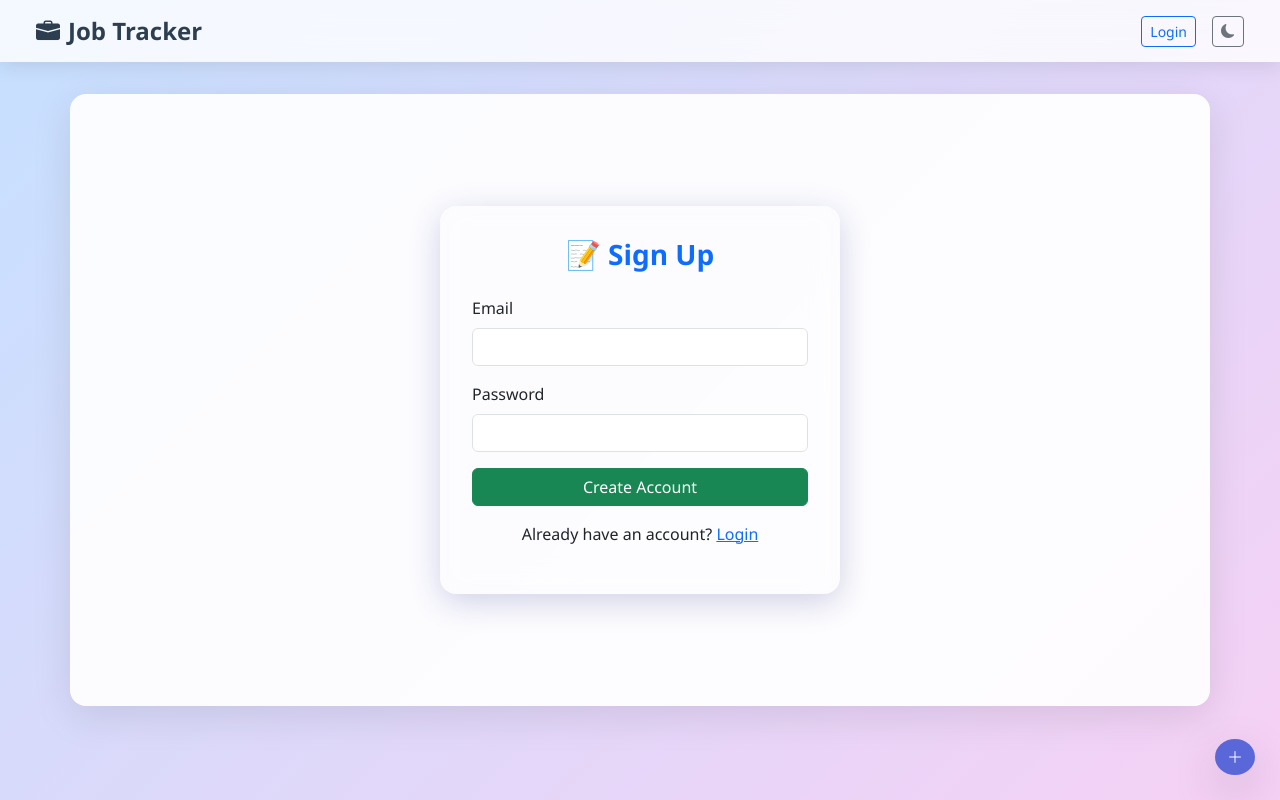
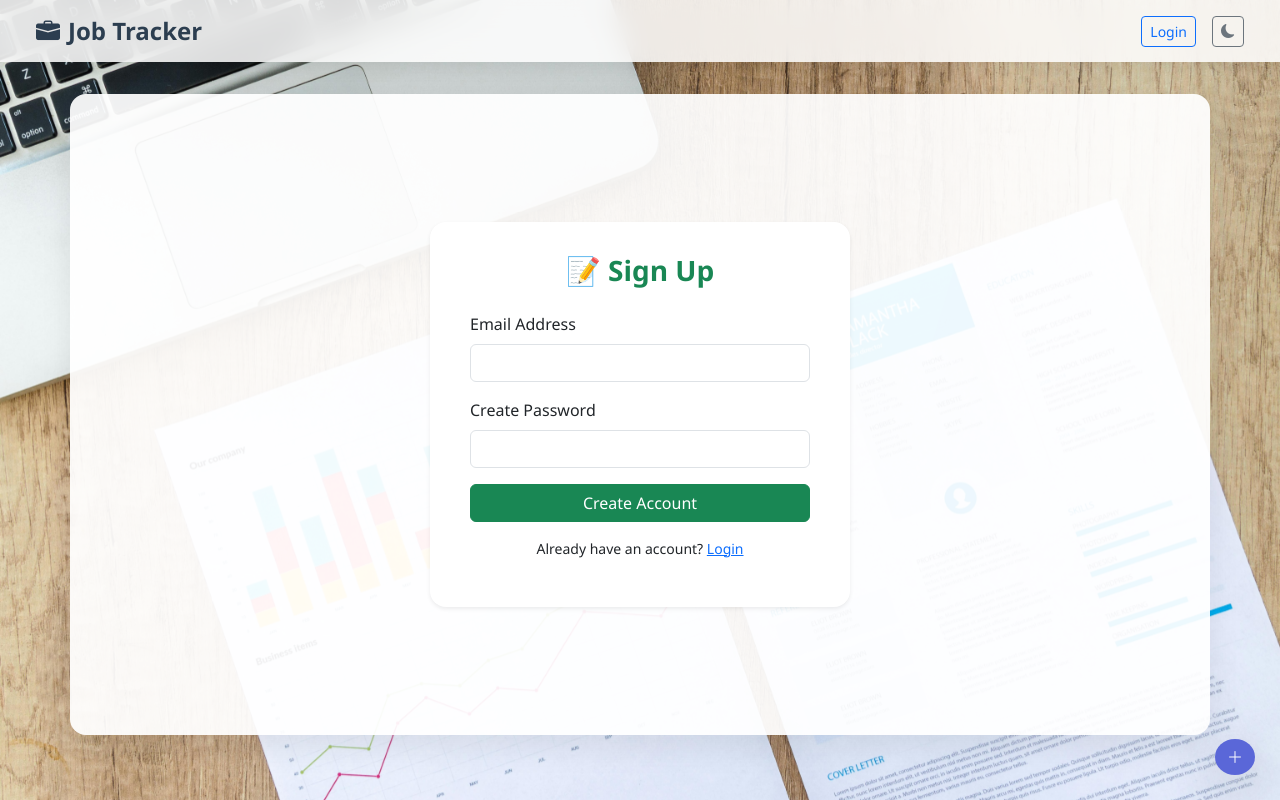
Before and after one commit to YaswanthSai2203/job-tracker, a Flask app: page /auth/signup in a window 1280 px wide. Run offline with Flask 3, Linux system fonts and the light colour scheme.

Commit message:
Enhanced site

```diff
--- a/templates/auth/signup.html
+++ b/templates/auth/signup.html
@@ -4,40 +4,42 @@
 
 <style>
   .auth-container {
-    max-width: 400px;
-    margin: 5rem auto;
-    padding: 2rem;
-    background: rgba(255, 255, 255, 0.1);
-    backdrop-filter: blur(15px);
+    max-width: 420px;
+    margin: 6rem auto;
+    padding: 2rem 2.5rem;
+    background: rgba(255, 255, 255, 0.8);
     border-radius: 1rem;
-    box-shadow: 0 8px 32px rgba(31, 38, 135, 0.2);
-    color: var(--bs-body-color);
+    box-shadow: 0 12px 28px rgba(0, 0, 0, 0.12);
+    backdrop-filter: blur(12px);
+    animation: fadeIn 0.6s ease-in;
   }
+
   .auth-container h3 {
     font-weight: 700;
-    color: var(--bs-primary);
+    color: var(--bs-success);
   }
-  body {
-    background: linear-gradient(135deg, #c6e0ff, #f6d1f5);
-    min-height: 100vh;
+
+  @keyframes fadeIn {
+    from { opacity: 0; transform: translateY(30px); }
+    to { opacity: 1; transform: translateY(0); }
   }
 </style>
 
-<div class="auth-container">
+<div class="auth-container bg-white shadow-sm">
   <h3 class="text-center mb-4">📝 Sign Up</h3>
   <form method="POST">
     <div class="mb-3">
-      <label for="email" class="form-label">Email</label>
+      <label for="email" class="form-label">Email Address</label>
       <input type="email" name="email" id="email" class="form-control" required>
     </div>
     <div class="mb-3">
-      <label for="password" class="form-label">Password</label>
+      <label for="password" class="form-label">Create Password</label>
       <input type="password" name="password" id="password" class="form-control" required>
     </div>
-    <div class="d-grid">
+    <div class="d-grid mb-2">
       <button type="submit" class="btn btn-success">Create Account</button>
     </div>
-    <p class="text-center mt-3">
+    <p class="text-center mt-3 small">
       Already have an account? <a href="{{ url_for('auth.login') }}">Login</a>
     </p>
   </form>
--- a/templates/base.html
+++ b/templates/base.html
@@ -17,6 +17,7 @@
       font-family: 'Segoe UI', sans-serif;
       background: url("{{ url_for('static', filename='images/bg.jpg') }}") no-repeat center center fixed;
       background-size: cover;
+      scroll-behavior: smooth;
       position: relative;
     }
 
@@ -27,30 +28,31 @@
       left: 0;
       height: 100%;
       width: 100%;
-      background: rgba(0, 0, 0, 0.4); /* dark overlay */
+      background: rgba(0, 0, 0, 0.35);
       z-index: -1;
     }
 
     .navbar {
-      backdrop-filter: blur(12px);
-      background-color: rgba(255, 255, 255, 0.8);
-      box-shadow: 0 4px 20px rgba(0, 0, 0, 0.1);
+      backdrop-filter: blur(14px);
+      background-color: rgba(255, 255, 255, 0.85);
+      box-shadow: 0 4px 20px rgba(0, 0, 0, 0.08);
     }
 
     .container {
-      background: rgba(255, 255, 255, 0.92);
+      background: rgba(255, 255, 255, 0.93);
       border-radius: 1rem;
       padding: 2rem;
       margin-top: 2rem;
-      box-shadow: 0 10px 40px rgba(0, 0, 0, 0.1);
+      margin-bottom: 3rem;
+      box-shadow: 0 12px 32px rgba(0, 0, 0, 0.08);
     }
 
     .fab {
       position: fixed;
       bottom: 25px;
       right: 25px;
-      z-index: 1000;
-      box-shadow: 0 8px 20px rgba(0, 0, 0, 0.25);
+      z-index: 1050;
+      box-shadow: 0 8px 24px rgba(0, 0, 0, 0.25);
       transition: all 0.3s ease;
     }
 
@@ -60,8 +62,8 @@
 
     .toast-container {
       position: fixed;
-      top: 1rem;
-      right: 1rem;
+      top: 1.25rem;
+      right: 1.25rem;
       z-index: 1100;
     }
 
@@ -70,14 +72,14 @@
       box-shadow: 0 8px 20px rgba(0, 0, 0, 0.15);
     }
 
-    .btn-outline-secondary:hover {
-      background-color: #f0f0f0;
-    }
-
     .navbar-brand {
       font-size: 1.5rem;
       font-weight: 700;
       color: #2c3e50;
+    }
+
+    .btn-outline-secondary:hover {
+      background-color: #f0f0f0;
     }
 
     .btn-primary {
@@ -87,6 +89,15 @@
 
     .btn-primary:hover {
       background-color: #4c51bf;
+    }
+
+    .fade-in {
+      animation: fadeIn 0.4s ease-in;
+    }
+
+    @keyframes fadeIn {
+      from { opacity: 0; transform: translateY(12px); }
+      to { opacity: 1; transform: translateY(0); }
     }
   </style>
 </head>
@@ -121,11 +132,9 @@
 <div class="toast-container">
   {% with messages = get_flashed_messages(with_categories=true) %}
     {% for category, message in messages %}
-      <div class="toast align-items-center text-bg-{{ category }} border-0" role="alert" data-bs-delay="3000" data-bs-autohide="true">
+      <div class="toast align-items-center text-bg-{{ category }} border-0 fade-in" role="alert" data-bs-delay="3000" data-bs-autohide="true">
         <div class="d-flex">
-          <div class="toast-body">
-            {{ message }}
-          </div>
+          <div class="toast-body">{{ message }}</div>
           <button type="button" class="btn-close btn-close-white me-2 m-auto" data-bs-dismiss="toast"></button>
         </div>
       </div>
```
Also changed, not shown: templates/auth/login.html (+16 -14 lines), templates/jobs/dashboard.html (+9 -0 lines).
